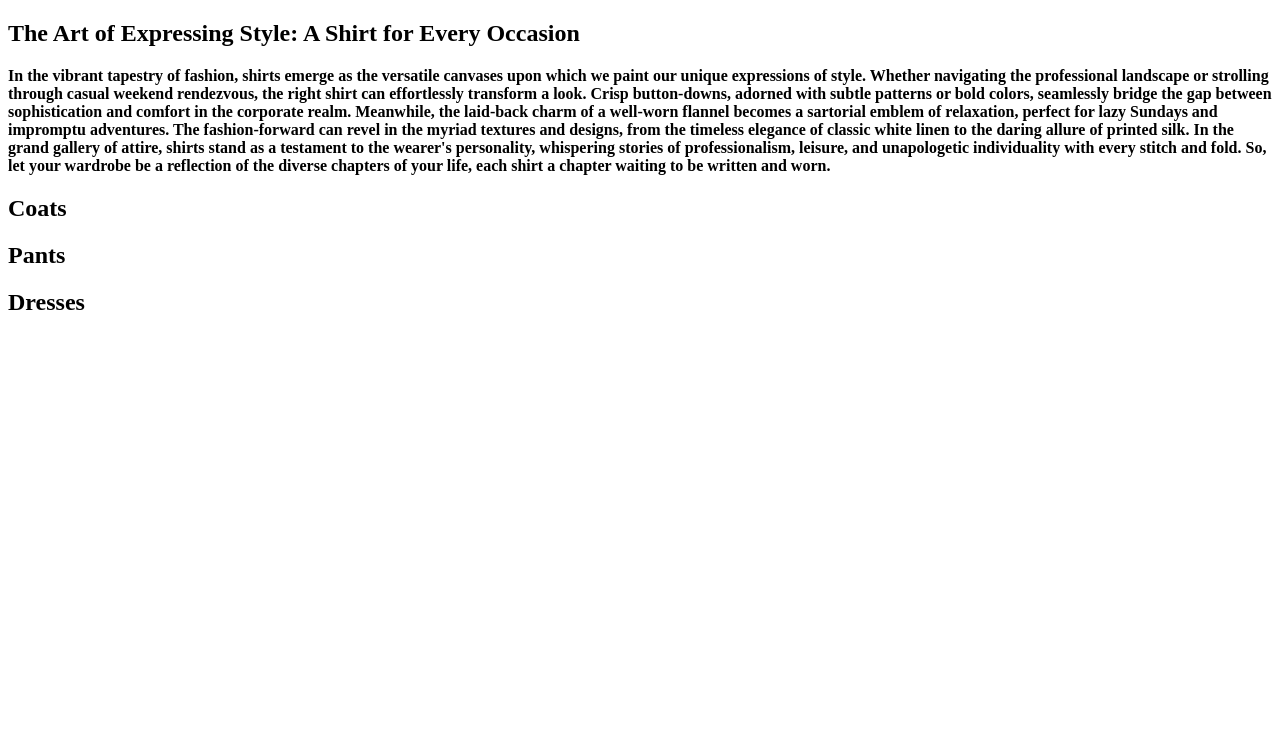
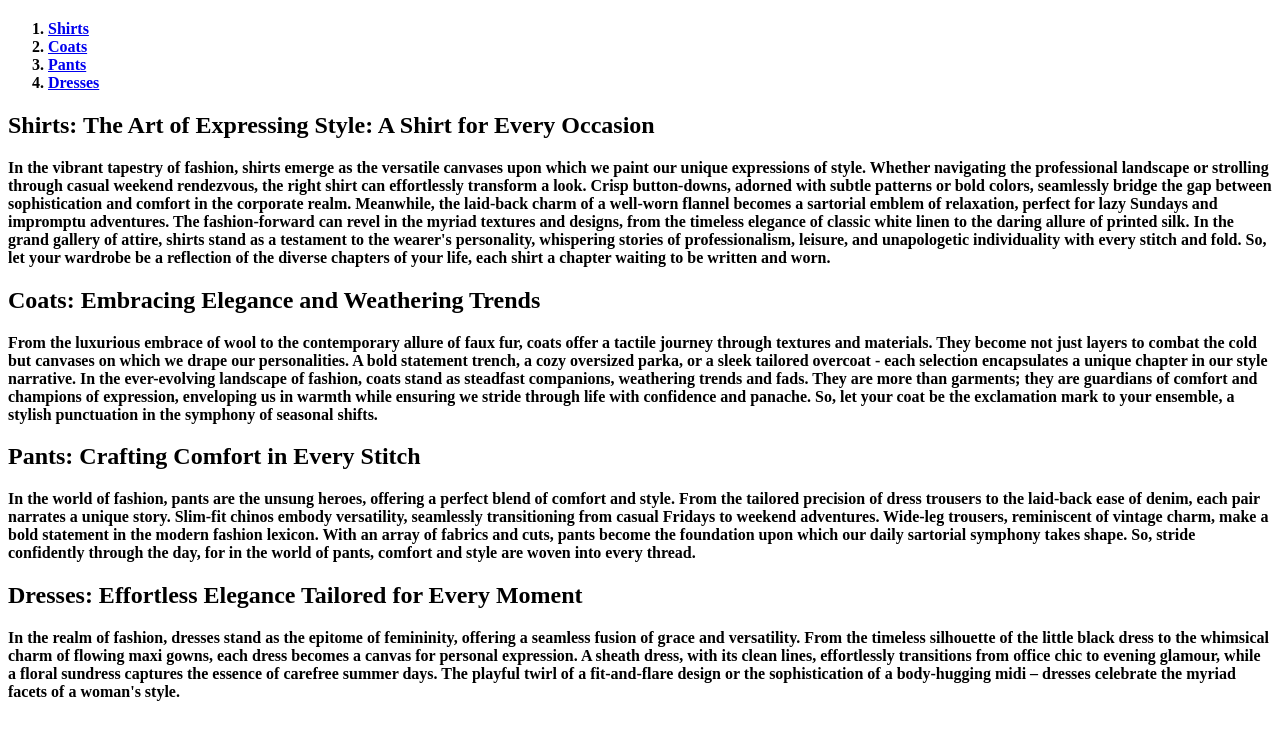
Before and after one commit to LisaPiano/clothingBlog, a plain HTML site: page index.html in a window 1280 px wide. Shown: the part 60-800 px from the top of the page. Drawn offline with Linux system fonts and the light colour scheme.

Commit message:
added links

```diff
--- a/index.html
+++ b/index.html
@@ -7,7 +7,19 @@
   <body>
 <h1><strong>Spectacular Fashion Blog<strong></h1>
 
-    <h2>The Art of Expressing Style: A Shirt for Every Occasion</h2>
+    <div id="top">
+        <ol>
+            <li><a href= "#shirts">Shirts</a></li>
+            <li><a href= "#coats">Coats</a></li>
+            <li><a href= "#pants">Pants</a></li>
+            <li><a href= "#dresses">Dresses</a></li>
+
+        </ol>
+
+    </div>
+
+    <div id="shirts">
+        <h2>Shirts: The Art of Expressing Style: A Shirt for Every Occasion</h2>
         <p>
             In the vibrant tapestry of fashion, shirts emerge as the versatile canvases upon which we paint our
             unique expressions of style. Whether navigating the professional landscape or strolling through casual
@@ -20,10 +32,42 @@
             professionalism, leisure, and unapologetic individuality with every stitch and fold. So, let your wardrobe
             be a reflection of the diverse chapters of your life, each shirt a chapter waiting to be written and worn.
         </p>
+    </div>
 
-    <h2>Coats</h2>
-    <h2>Pants</h2>
-    <h2>Dresses</h2>
+    <div id="coats">
+        <h2>Coats: Embracing Elegance and Weathering Trends</h2>
+        <p>From the luxurious embrace of wool to the contemporary allure of faux fur, coats offer a tactile journey through
+        textures and materials. They become not just layers to combat the cold but canvases on which we drape our
+        personalities. A bold statement trench, a cozy oversized parka, or a sleek tailored overcoat - each selection
+        encapsulates a unique chapter in our style narrative. In the ever-evolving landscape of fashion, coats stand as
+        steadfast companions, weathering trends and fads. They are more than garments; they are guardians of comfort
+        and champions of expression, enveloping us in warmth while ensuring we stride through life with confidence
+        and panache. So, let your coat be the exclamation mark to your ensemble, a stylish punctuation in the symphony
+        of seasonal shifts.
+        </p>
+    </div>
 
+    <div id="pants">
+        <h2>Pants: Crafting Comfort in Every Stitch</h2>
+        <p>In the world of fashion, pants are the unsung heroes, offering a perfect blend of comfort and style.
+        From the tailored precision of dress trousers to the laid-back ease of denim, each pair narrates a unique story.
+        Slim-fit chinos embody versatility, seamlessly transitioning from casual Fridays to weekend adventures.
+        Wide-leg trousers, reminiscent of vintage charm, make a bold statement in the modern fashion lexicon.
+        With an array of fabrics and cuts, pants become the foundation upon which our daily sartorial symphony takes shape.
+        So, stride confidently through the day, for in the world of pants, comfort and style are woven into every thread.
+        </p>
+    </div>
 
+    <div id="dresses">
+
+        <h2>Dresses: Effortless Elegance Tailored for Every Moment</h2>
+        <p>In the realm of fashion, dresses stand as the epitome of femininity, offering a seamless fusion of grace and
+        versatility. From the timeless silhouette of the little black dress to the whimsical charm of flowing maxi gowns,
+        each dress becomes a canvas for personal expression. A sheath dress, with its clean lines, effortlessly transitions
+        from office chic to evening glamour, while a floral sundress captures the essence of carefree summer days.
+        The playful twirl of a fit-and-flare design or the sophistication of a body-hugging midi – dresses celebrate
+        the myriad facets of a woman's style.
+        </p>
+    </div>
   </body>
+</html>
```
Lines whose indentation alone changed are shown as unchanged.
